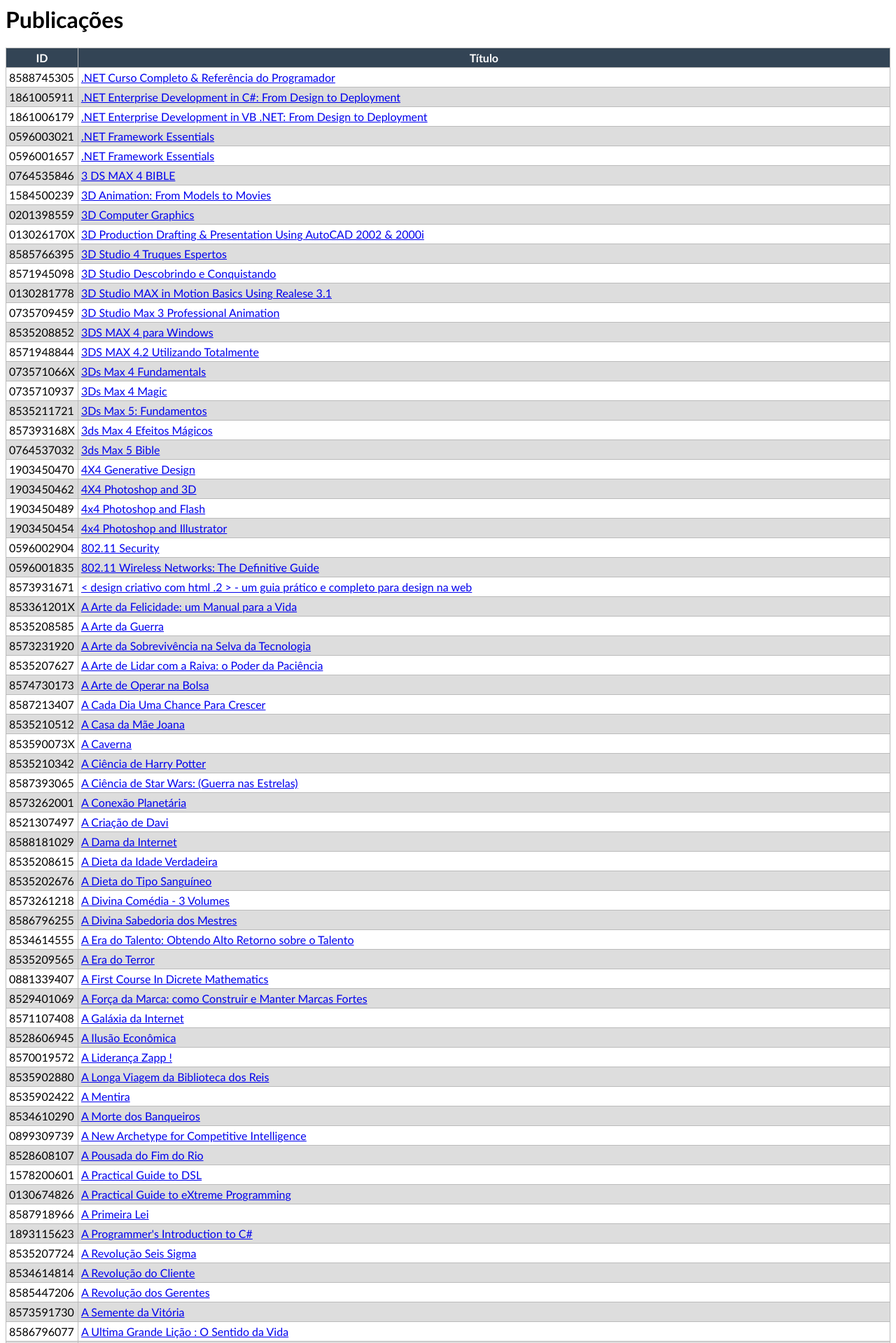
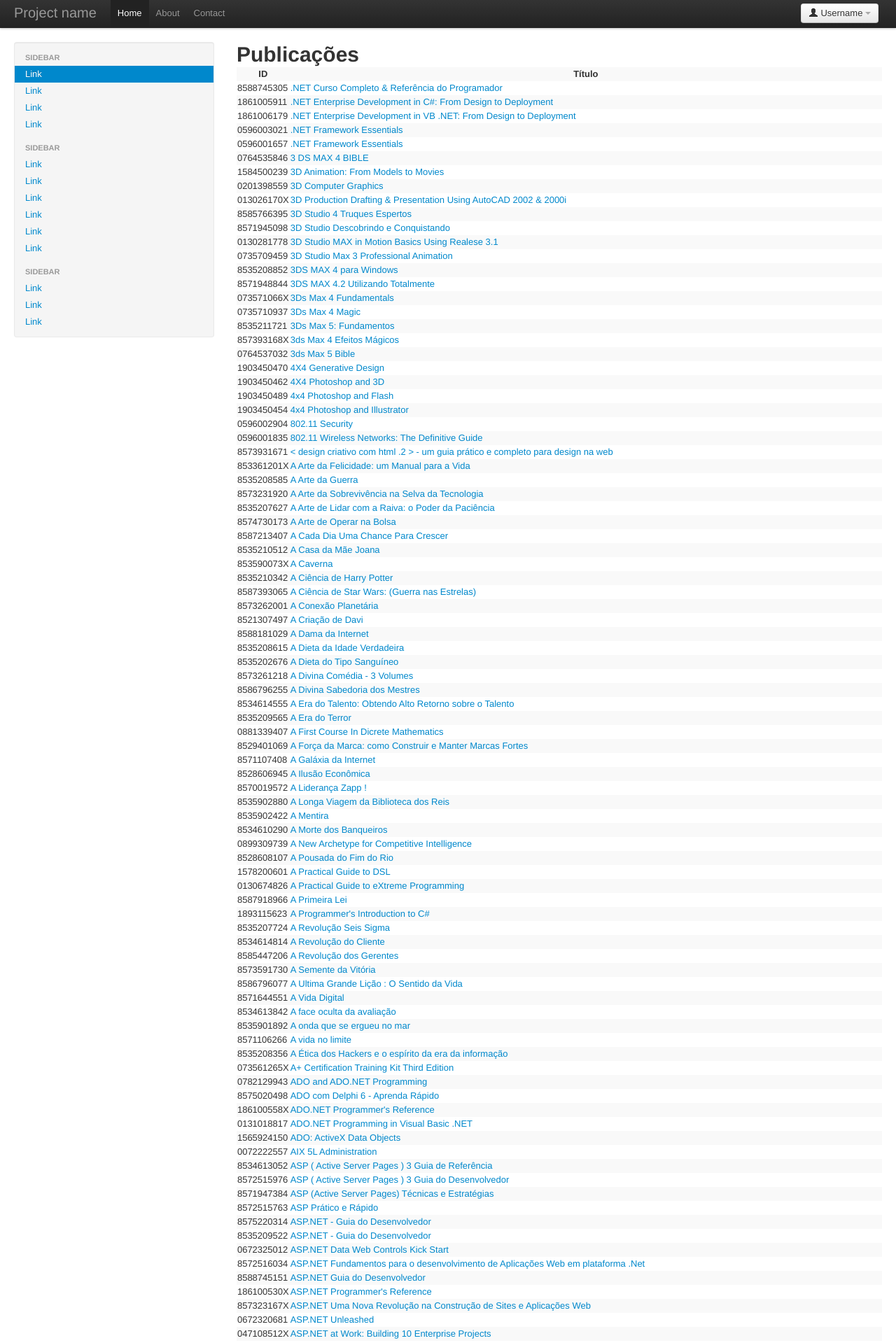
Before and after one commit to andrewasc/curso-python, a Django app: page /cat/pubs/ in a window 1280 px wide. Shown: the top 1919 px of the page at 70% size. Run offline with Django 3.2, Linux system fonts and the light colour scheme; data comes from the database, SQL or seed files in the repository; parts of the project's set-up code (start-up, migrations or seed data) failed here and were passed over; some libraries are stand-ins or nearby versions.

Commit message:
integração do django com o bootstrap

```diff
--- a/circulante/catalogo/templates/catalogo/lista_pubs.html
+++ b/circulante/catalogo/templates/catalogo/lista_pubs.html
@@ -1,16 +1,26 @@
+{% extends "fluid.html" %}
+
 <html>
     <head>
-        <title>Lista de Publicações</title>
+        <title>{% block page-title %}Lista de Publicações{% endblock %}</title>
+        <!--
         <style>
             *{font-family:'Trebuchet MS', sans-serif; border-collapse:collapse;}
+            table{-moz-border-radius: 5px;
+-webkit-border-radius: 5px;
+border-radius: 5px;}
             tr:nth-child(odd){background-color:#ddd;}
             th{background-color:#334455; color:#fff;}
-            td, th{padding:4px; border:solid 1px #bbb;}
+            td, th{padding:4px; border:solid 1px #bbb;-moz-border-radius: 5px;
+-webkit-border-radius: 5px;
+border-radius: 5px;}
         </style>
+    -->
     </head>
     <body>
+           {% block content %}
         <h1>Publicações</h1>
-        <table>
+        <table class="table-striped">
             <tr><th>ID</th><th>Título</th></tr>
             {%for pub in pubs %}
                 <tr>
@@ -19,5 +29,6 @@
                 </tr>
             {% endfor %}
         </table>
+           {% endblock content %}
     </body>
 </html>
--- a/circulante/catalogo/views.py
+++ b/circulante/catalogo/views.py
@@ -5,6 +5,10 @@
 
 import datetime
 from .models import Publicacao
+
+def home(request):
+    qt_livros = Publicacao.objects.filter(tipo='livro').count()
+    return render(request, 'fluid.html', {'qt_livros':qt_livros})
 
 
 def listar_publicacoes(request, tipo='livro'):
--- a/circulante/circulante/templates/fluid.html
+++ b/circulante/circulante/templates/fluid.html
@@ -2,13 +2,13 @@
 <html lang="en">
   <head>
     <meta charset="utf-8">
-    <title>Bootstrap, from Twitter</title>
+    <title>{% block page-title %}Bootstrap, from Twitter{% endblock %}</title>
     <meta name="viewport" content="width=device-width, initial-scale=1.0">
     <meta name="description" content="">
     <meta name="author" content="">
 
     <!-- Le styles -->
-    <link href="../assets/css/bootstrap.css" rel="stylesheet">
+    <link href="{{STATIC_URL}}css/bootstrap.css" rel="stylesheet">
     <style type="text/css">
       body {
         padding-top: 60px;
@@ -18,7 +18,7 @@
         padding: 9px 0;
       }
     </style>
-    <link href="../assets/css/bootstrap-responsive.css" rel="stylesheet">
+    <link href="{{STATIC_URL}}css/bootstrap-responsive.css" rel="stylesheet">
 
     <!-- Le HTML5 shim, for IE6-8 support of HTML5 elements -->
     <!--[if lt IE 9]>
@@ -26,11 +26,11 @@
     <![endif]-->
 
     <!-- Le fav and touch icons -->
-    <link rel="shortcut icon" href="../assets/ico/favicon.ico">
-    <link rel="apple-touch-icon-precomposed" sizes="144x144" href="../assets/ico/apple-touch-icon-144-precomposed.png">
-    <link rel="apple-touch-icon-precomposed" sizes="114x114" href="../assets/ico/apple-touch-icon-114-precomposed.png">
-    <link rel="apple-touch-icon-precomposed" sizes="72x72" href="../assets/ico/apple-touch-icon-72-precomposed.png">
-    <link rel="apple-touch-icon-precomposed" href="../assets/ico/apple-touch-icon-57-precomposed.png">
+    <link rel="shortcut icon" href="{{STATIC_URL}}ico/favicon.ico">
+    <link rel="apple-touch-icon-precomposed" sizes="144x144" href="{{STATIC_URL}}ico/apple-touch-icon-144-precomposed.png">
+    <link rel="apple-touch-icon-precomposed" sizes="114x114" href="{{STATIC_URL}}ico/apple-touch-icon-114-precomposed.png">
+    <link rel="apple-touch-icon-precomposed" sizes="72x72" href="{{STATIC_URL}}ico/apple-touch-icon-72-precomposed.png">
+    <link rel="apple-touch-icon-precomposed" href="{{STATIC_URL}}ico/apple-touch-icon-57-precomposed.png">
   </head>
 
   <body>
@@ -91,10 +92,11 @@
           </div><!--/.well -->
         </div><!--/span-->
         <div class="span9">
+           {% block content %}
           <div class="hero-unit">
-            <h1>Hello, world!</h1>
+            <h1>{{qt_livros}} livros à sua disposição!</h1>
             <p>This is a template for a simple marketing or informational website. It includes a large callout called the hero unit and three supporting pieces of content. Use it as a starting point to create something more unique.</p>
-            <p><a class="btn btn-primary btn-large">Learn more &raquo;</a></p>
+            <p><a class="btn btn-primary btn-large" href="/cat/pubs">Busca</a></p>
           </div>
           <div class="row-fluid">
             <div class="span4">
--- a/circulante/circulante/urls.py
+++ b/circulante/circulante/urls.py
@@ -13,4 +13,5 @@
 
     # Uncomment the next line to enable the admin:
      url(r'^admin/', include(admin.site.urls)),
+     url(r'^$', 'catalogo.views.home'),
 )
```
Also changed, not shown: other parts of circulante/circulante/templates/fluid.html (+16 -13 lines), circulante/circulante/settings.py (+9 -1 lines).
